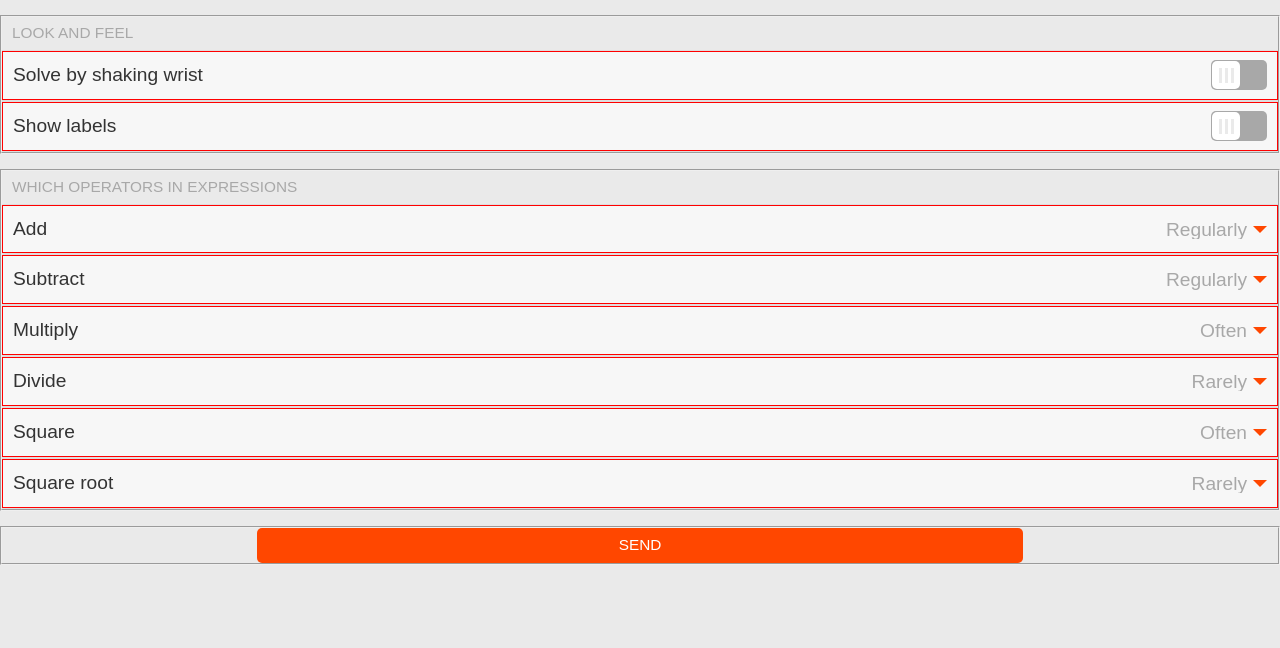
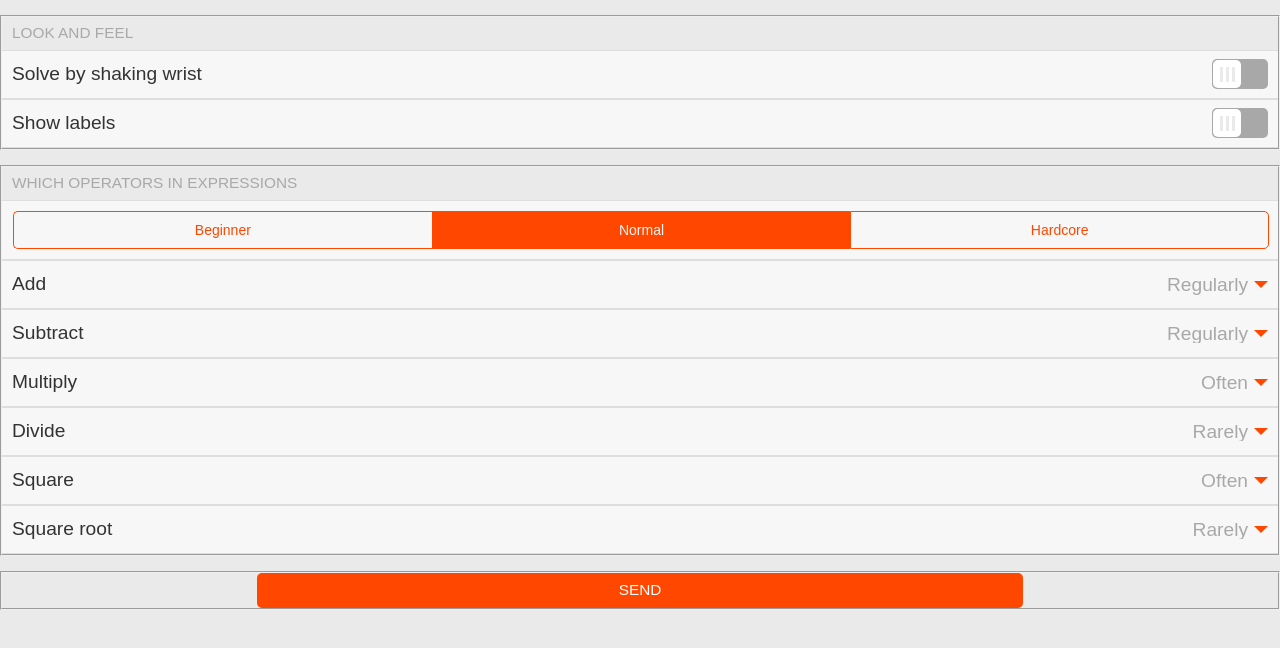
Before and after one commit to samuelmr/pebble-solveit, a plain HTML site: page configure.html in a window 1280 px wide. Drawn offline with Linux system fonts and the light colour scheme.

Commit message:
Added preset modes

```diff
--- a/configure.html
+++ b/configure.html
@@ -8,11 +8,6 @@
   <meta name="MobileOptimized" content="width" />
   <title>Configure</title>
   <link rel="stylesheet" href="./css/slate.min.css">
-  <style>
-    .item {
-      border: 1px solid red;
-    }
-  </style>
 </head>
 <body>
 <form method="get" action="pebblejs://close#" onsubmit="sendConfig(); return false;" id="configForm">
@@ -33,6 +28,13 @@
   </fieldset>
   <fieldset class="item-container">
     <div class="item-container-header">Which operators in expressions</div>
+    <div class="item-container-content">
+      <label class="item tab-buttons">
+        <a name="beginner" class="tab-button" onclick="setMode(this.name);">Beginner</a>
+        <a name="normal" class="tab-button active" onclick="setMode(this.name);">Normal</a>
+        <a name="hardcore" class="tab-button" onclick="setMode(this.name);">Hardcore</a>
+      </label>
+    </div>
     <div class="item-container-content">
       <label class="item">Add
         <select name="add" dir='rtl' class="item-select">
@@ -129,6 +131,33 @@ if (confString && (confString.substr(0, 1) == '{')) {
   }
  }
 }
+function setMode(mode) {
+ switch(mode) {
+  case 'beginner':
+    f.add.selectedIndex = 3;
+    f.subtract.selectedIndex = 2;
+    f.multiply.selectedIndex = 1;
+    f.divide.selectedIndex = 0;
+    f.square.selectedIndex = 0;
+    f.root.selectedIndex = 0;
+    break;
+  case 'hardcore':
+    f.add.selectedIndex = 0;
+    f.subtract.selectedIndex = 0;
+    f.multiply.selectedIndex = 1;
+    f.divide.selectedIndex = 2;
+    f.square.selectedIndex = 3;
+    f.root.selectedIndex = 3;
+    break;
+  default:
+    f.add.selectedIndex = 2;
+    f.subtract.selectedIndex = 2;
+    f.multiply.selectedIndex = 3;
+    f.divide.selectedIndex = 1;
+    f.square.selectedIndex = 3;
+    f.root.selectedIndex = 1;
+ }
+}
 function sendConfig() {
  var conf = {};
  conf.shake = f.shake.checked ? 1 : 0;
```
